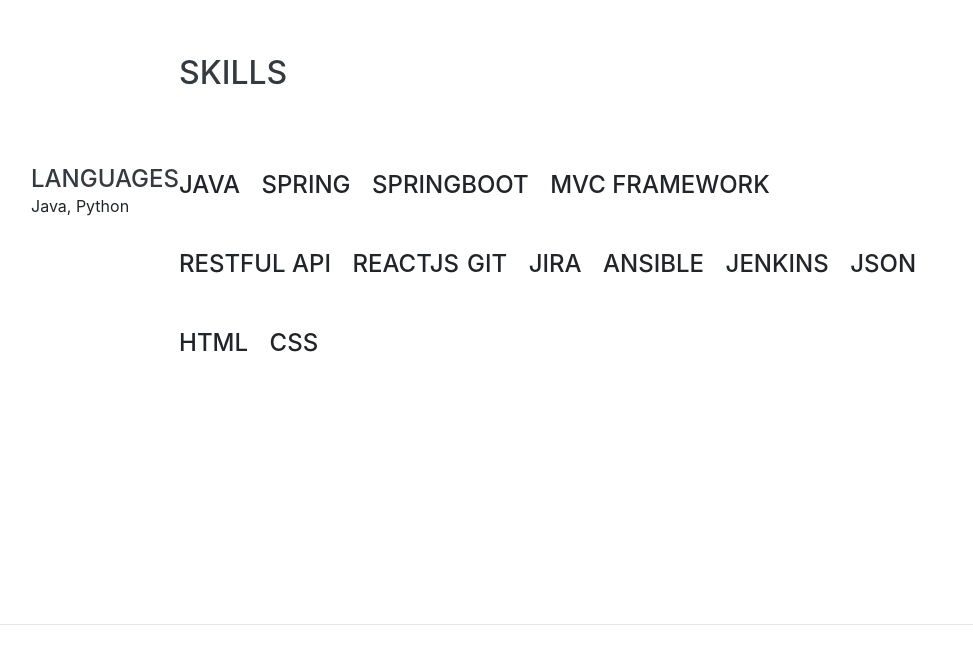
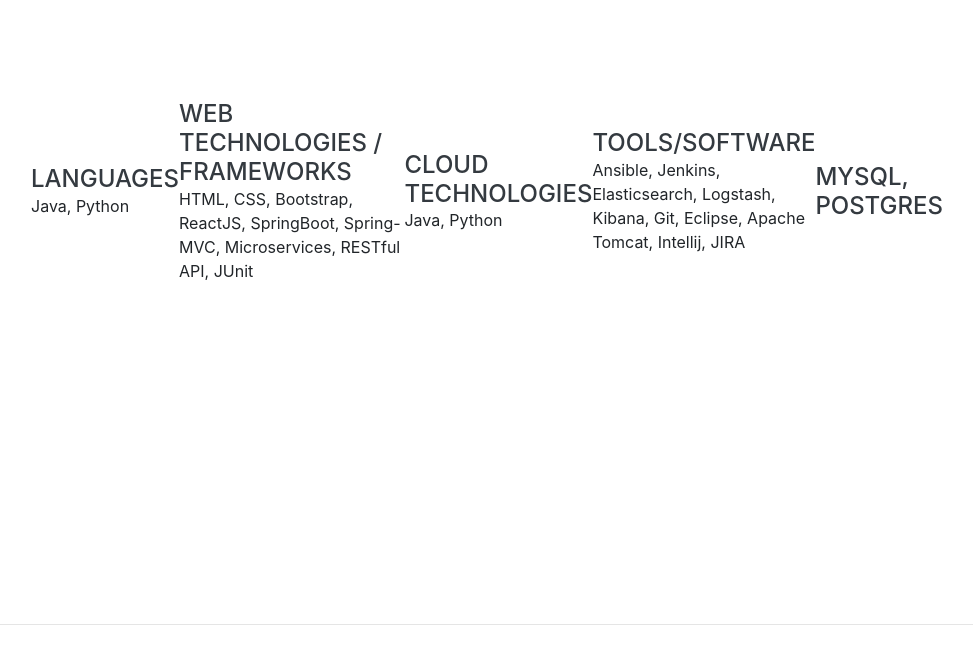
Before and after one commit to MaithreyiPrabhu/MaithreyiPrabhu.github.io, a website with bundled scripts: page index.html in a window 1280 px wide. Shown: the part 4853-5517 px from the top of the page, without its empty margins (289-1262 px from the left). Built offline with nearby package versions, Linux system fonts and the light colour scheme; a web font is replaced by a local one.

Commit message:
Update index.html

```diff
--- a/index.html
+++ b/index.html
@@ -278,50 +278,31 @@
 		  <p>Java, Python</p>
           </div>
         </div>
-      <div class="w-100">
-        <h2 class="mb-5">Skills</h2>
-        <ul class="list-inline dev-icons">
-		<li class="list-inline-item">
-            <div class="subheading mb-3">Java</div>
-          </li>
-		  <li class="list-inline-item">
-            <div class="subheading mb-3">Spring</div>
-          </li>
-		  <li class="list-inline-item">
-            <div class="subheading mb-3">Springboot</div>
-          </li>
-		  <li class="list-inline-item">
-            <div class="subheading mb-3">MVC framework</div>
-          </li>
-		  <li class="list-inline-item">
-            <div class="subheading mb-3">Restful API</div>
-          </li>
-		  <li class="list-inline-item">
-            <div class="subheading mb-3">ReactJs</div>
-          </li><li class="list-inline-item">
-            <div class="subheading mb-3">Git</div>
-          </li>
-		  <li class="list-inline-item">
-            <div class="subheading mb-3">JIRA</div>
-          </li>
-		  <li class="list-inline-item">
-            <div class="subheading mb-3">Ansible</div>
-          </li>
-		  <li class="list-inline-item">
-            <div class="subheading mb-3">Jenkins</div>
-          </li>
-		  <li class="list-inline-item">
-            <div class="subheading mb-3">JSON</div>
-          </li>
-          <li class="list-inline-item">
-            <div class="subheading mb-3">HTML</div>
-          </li>
-          <li class="list-inline-item">
-          <div class="subheading mb-3">CSS</div>
-          </li>
+	    <div class="resume-item d-flex flex-column flex-md-row justify-content-between mb-5">
+          <div class="resume-content">
+            <h4 class="mb-0">Web technologies / Frameworks</h4>
+		  <p>HTML, CSS, Bootstrap, ReactJS, SpringBoot, Spring-MVC, Microservices, RESTful API, JUnit</p>
+          </div>
+        </div>
+	    <div class="resume-item d-flex flex-column flex-md-row justify-content-between mb-5">
+          <div class="resume-content">
+            <h4 class="mb-0">Cloud Technologies</h4>
+		  <p>Java, Python</p>
+          </div>
+        </div>
+	    <div class="resume-item d-flex flex-column flex-md-row justify-content-between mb-5">
+          <div class="resume-content">
+            <h4 class="mb-0">Tools/Software</h4>
+		  <p>Ansible, Jenkins, Elasticsearch, Logstash, Kibana, Git, Eclipse, Apache Tomcat, Intellij, JIRA</p>
+          </div>
+        </div>
+	     <div class="resume-item d-flex flex-column flex-md-row justify-content-between mb-5">
+          <div class="resume-content">
+            <h4 class="mb-0"Databases</h4>
+		  <p>MySQL, Postgres</p>
+          </div>
+        </div>
 
-
-        </ul>
 
 
     </section>
```
